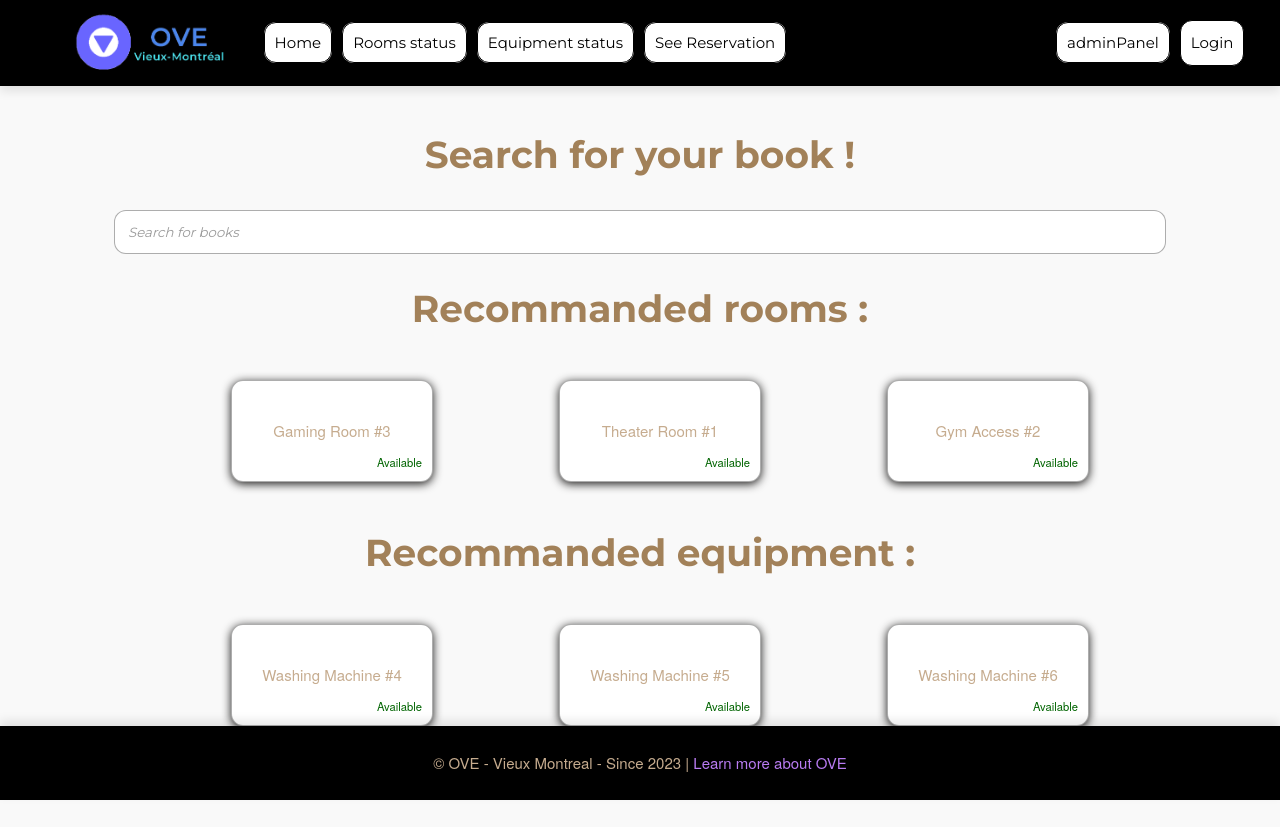
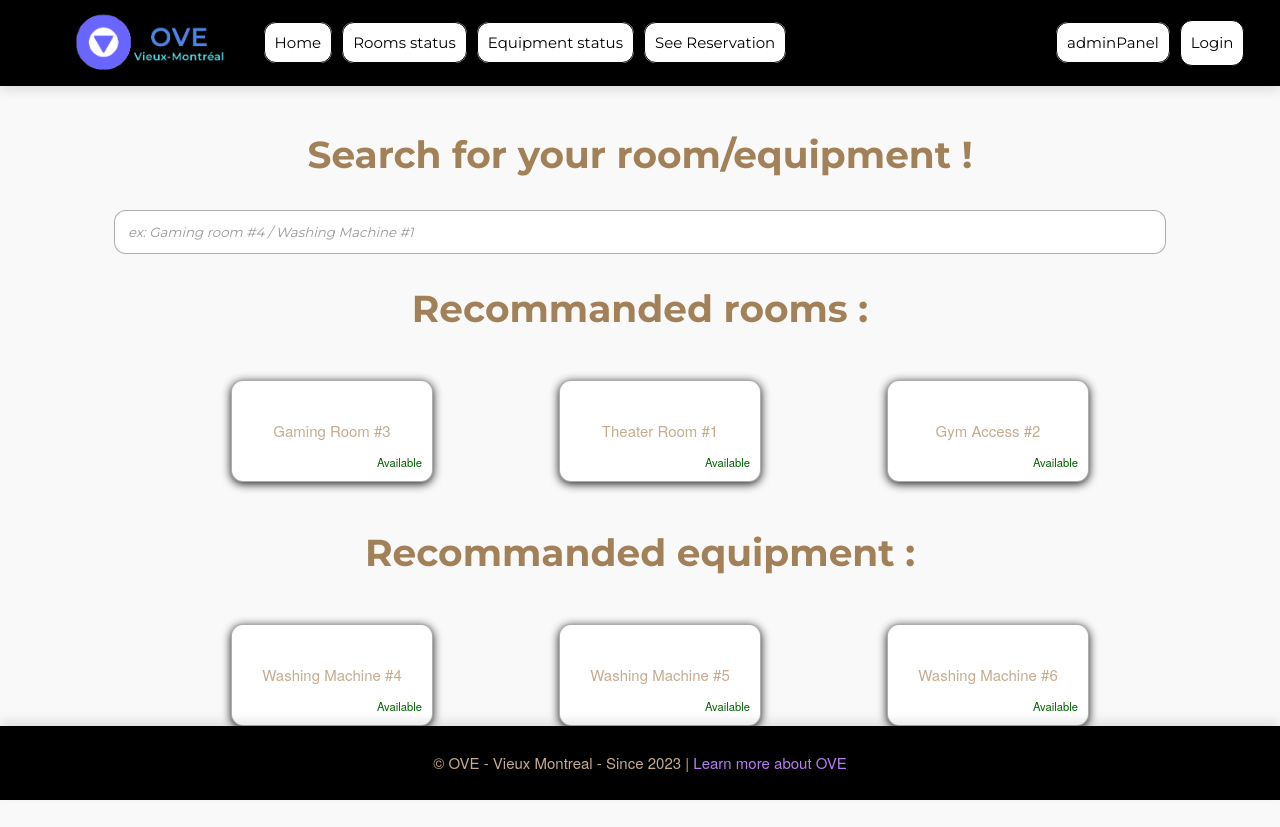
Before and after one commit to LucasKoc/MOD8-2223-GRA-KOCOGLU-SOLAN-SUN, a Vue app in the folder vue-project/: page / in a window 1280 px wide. Built offline with nearby package versions, Linux system fonts and the light colour scheme; a web font is replaced by a local one.

Commit message:
Update HomeView.vue

```diff
--- a/vue-project/src/views/HomeView.vue
+++ b/vue-project/src/views/HomeView.vue
@@ -1,17 +1,20 @@
 <template>
   <main>
     <div class="search-component">
-      <h1>Search for your book !</h1>
+      <h1>Search for your room/equipment !</h1>
       <input
           v-model="searchQuery"
-          placeholder="Search for books"
+          placeholder="ex: Gaming room #4 / Washing Machine #1"
           class="search-bar"
       />
     </div>
     <div id="result-search" v-show="searchQuery">
-      <ul v-if="filteredRooms.length">
+      <ul v-if="filteredRooms.length || filteredEquipment.length">
         <li v-for="rooms in filteredRooms" :key="rooms.id">
           <RoomThumbnail :room="rooms"/>
+        </li>
+        <li v-for="equipment in filteredEquipment" :key="equipment.id">
+          <Equipment :equipment="equipment" />
         </li>
       </ul>
     </div>
@@ -53,7 +56,15 @@ export default {
           room["roomname"].toLowerCase().includes(searchQuery.value.toLowerCase()),
       );
 
-      return results.slice(0, 5);
+      return results.slice(0, 2);
+    });
+
+    const filteredEquipment = computed(() => {
+      const results = equipmentReservations.value.filter((equipment) =>
+          equipment["name"].toLowerCase().includes(searchQuery.value.toLowerCase()),
+      );
+
+      return results.slice(0, 2);
     });
 
     let recommandedRooms = []
@@ -82,7 +93,7 @@ export default {
       } catch (e) {console.error(e)}
     }
 
-    return { searchQuery, filteredRooms, roomReservations, recommandedRooms, recommandedEquipment };
+    return { searchQuery, filteredRooms, filteredEquipment, roomReservations, recommandedRooms, recommandedEquipment };
   },
 };
 </script>
```
